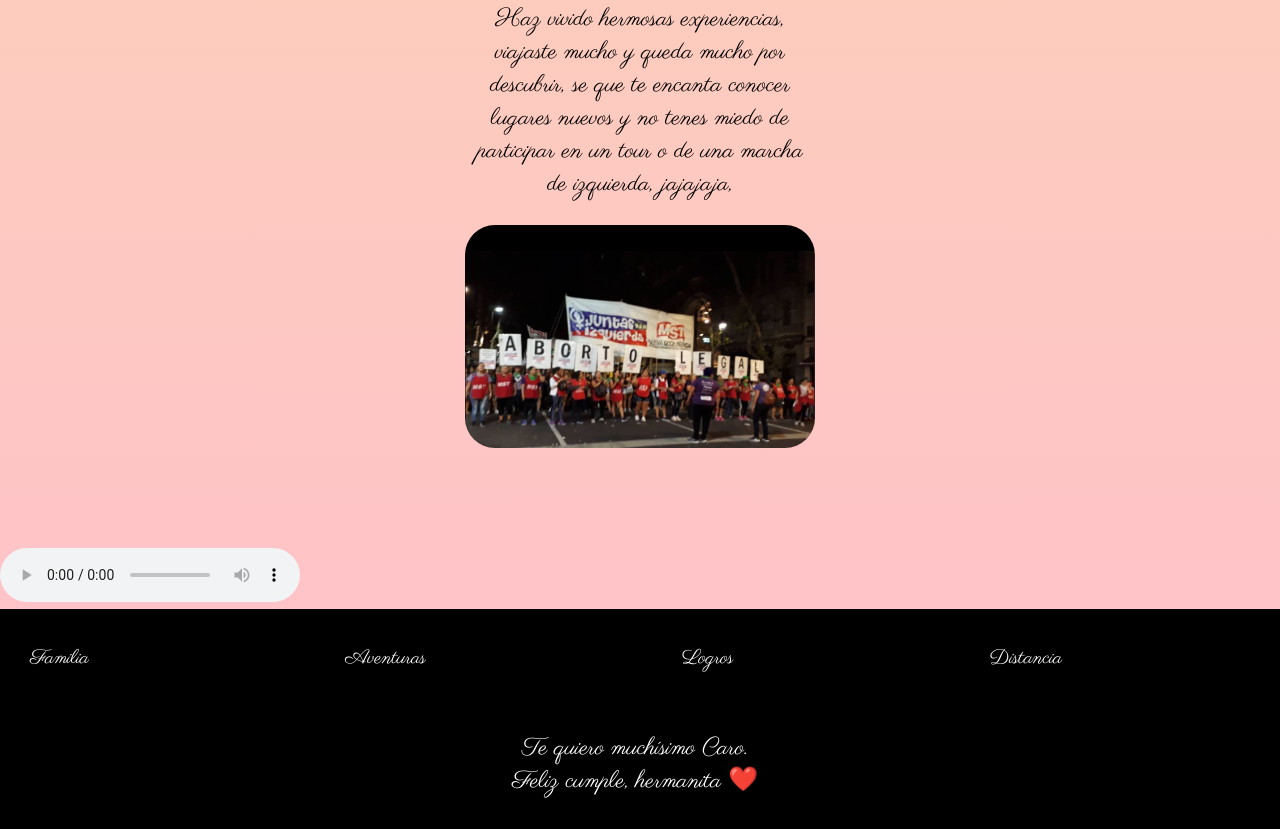
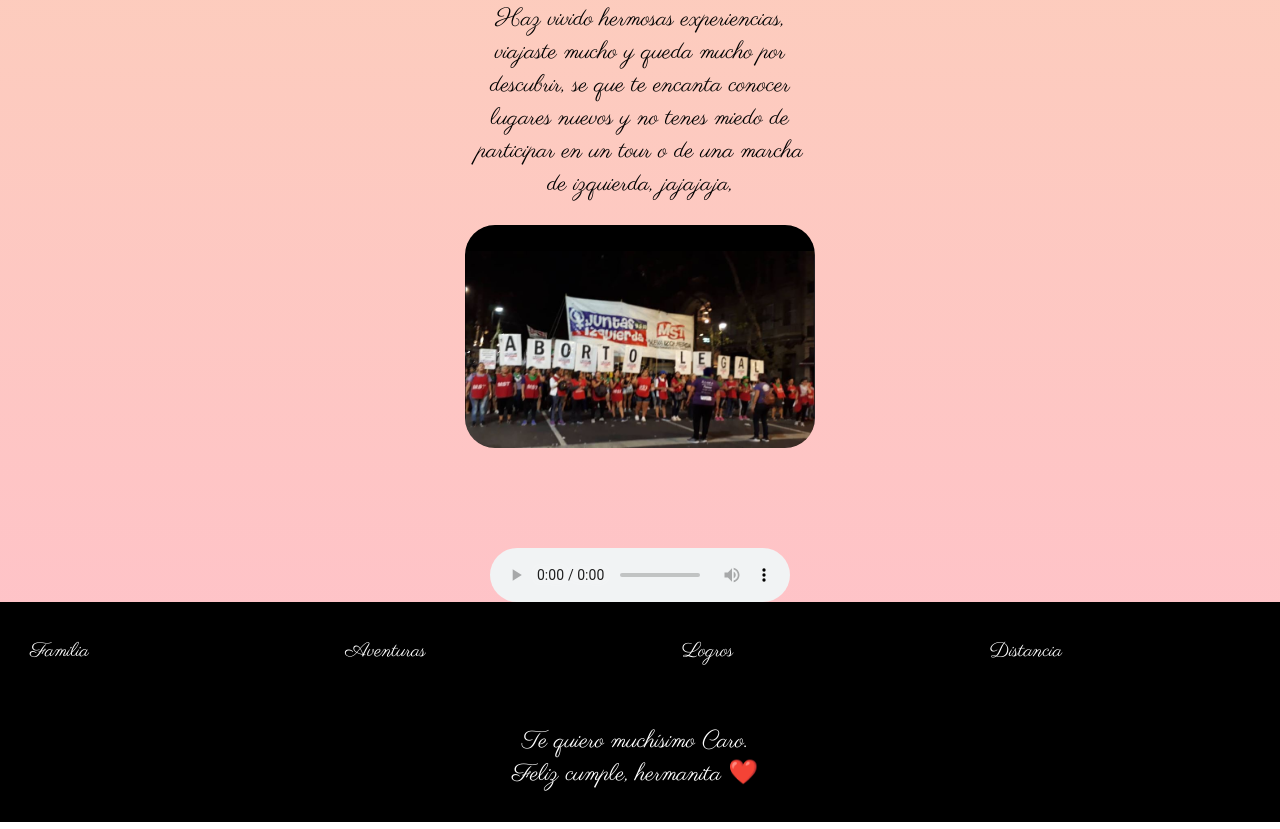
Before and after one commit to ldcc1987/Carolina, a website built with webpack: page aventuras.html in a window 1280 px wide. Shown: the part 2826-3655 px from the top of the page. Built offline with nearby package versions, Linux system fonts and the light colour scheme.

Commit message:
casi completo

```diff
--- a/aventuras.html
+++ b/aventuras.html
@@ -60,7 +60,7 @@
         <li><a href="familia.html">Familia</a></li>
         <li><a href="aventuras.html">Aventuras</a></li>
         <li><a href="logros.html">Logros</a></li>
-        <li><a href="/distancia.html">Distancia</a></li>
+        <li><a href="distancia.html">Distancia</a></li>
       </ul>
     </nav>
     <p> Te quiero muchísimo Caro. <br>
--- a/sass/layout/_body.scss
+++ b/sass/layout/_body.scss
@@ -23,8 +23,12 @@
   }
   a{
     text-decoration: none;
-
-
-
+  }
+  audio{
+    display:flex;
+    justify-content: center;
+    text-align: center;
+    margin-left: auto;
+    margin-right: auto;
   }
 }
```
Also changed, not shown: distancia.html (+1 -1 lines), familia.html (+1 -1 lines), css/style.css, sass/app.css, 2 other files.
